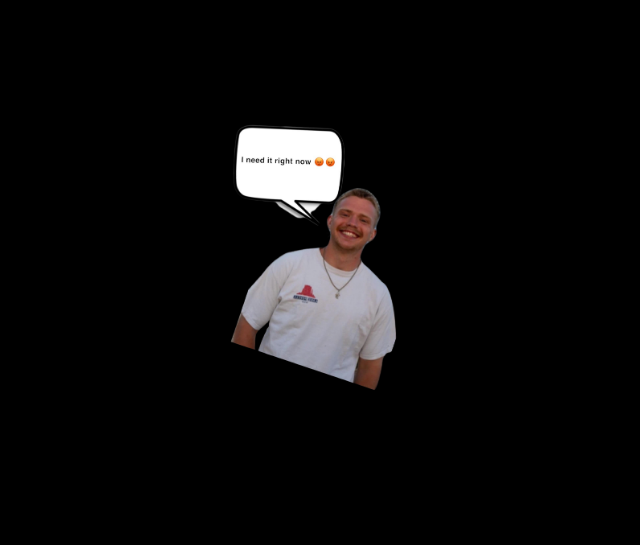
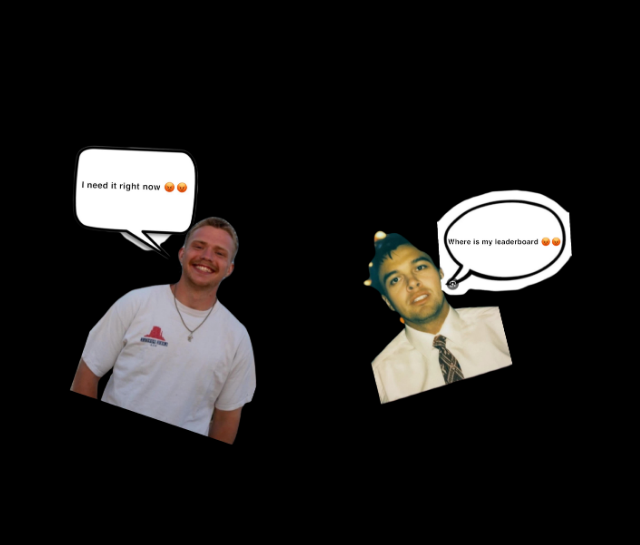
Before and after one commit to StevenT99/TheGameLeaderBoard, a plain HTML site: page index.html in a window 1280 px wide. Shown: the part 303-848 px from the top of the page, without its empty margins (308-948 px from the left). Drawn offline with Linux system fonts and the light colour scheme.

Commit message:
Update index.html

```diff
--- a/index.html
+++ b/index.html
@@ -27,10 +27,8 @@
             height: auto;
         }
         .gif-header img.character {
-            width: 45%; /* Adjusted for slightly bigger display */
-            max-width: 250px; /* Increased maximum width */
             height: auto;
-            display: inline-block; /* Ensure they are displayed inline on smaller screens */
+            display: inline-block; /* Ensure they are displayed inline */
         }
         .podium {
             display: flex;
@@ -76,18 +74,21 @@
         /* Media Query for Mobile */
         @media screen and (max-width: 600px) {
             .gif-header img.character {
-                width: 50%;
-                max-width: 190px;
+                width: 60%; /* Increase size on mobile */
+                margin: 0 auto 20px; /* Ensure vertical stacking with space */
             }
         }
 
-        /* Adjusted Media Query for Desktop */
+        /* Media Query for Desktop */
         @media screen and (min-width: 601px) {
+            .gif-header {
+                display: flex;
+                flex-direction: column;
+                align-items: center;
+            }
             .gif-header img.character {
-                display: block; /* Changed to block to stack them */
-                width: auto; /* Auto width for natural image size */
-                max-width: 250px; /* Limiting max width */
-                margin: 10px auto; /* Centering the images */
+                width: 22%; /* Adjust to make them side by side */
+                margin: 20px 5px; /* Space between them and under the main gif */
             }
         }
     </style>
@@ -95,8 +96,11 @@
 <body>
     <div class="gif-header">
         <img src="hungergamesgif.gif" alt="Hunger Games">
-        <img src="mikey.png" alt="Mikey Debry" class="character">
-        <img src="preston.png" alt="Preston Hughes" class="character">
+        <!-- Ensuring images are placed under the main gif and side by side on desktop -->
+        <div>
+            <img src="mikey.png" alt="Mikey Debry" class="character">
+            <img src="preston.png" alt="Preston Hughes" class="character">
+        </div>
     </div>
     <div class="container">
         <div class="podium">
```
